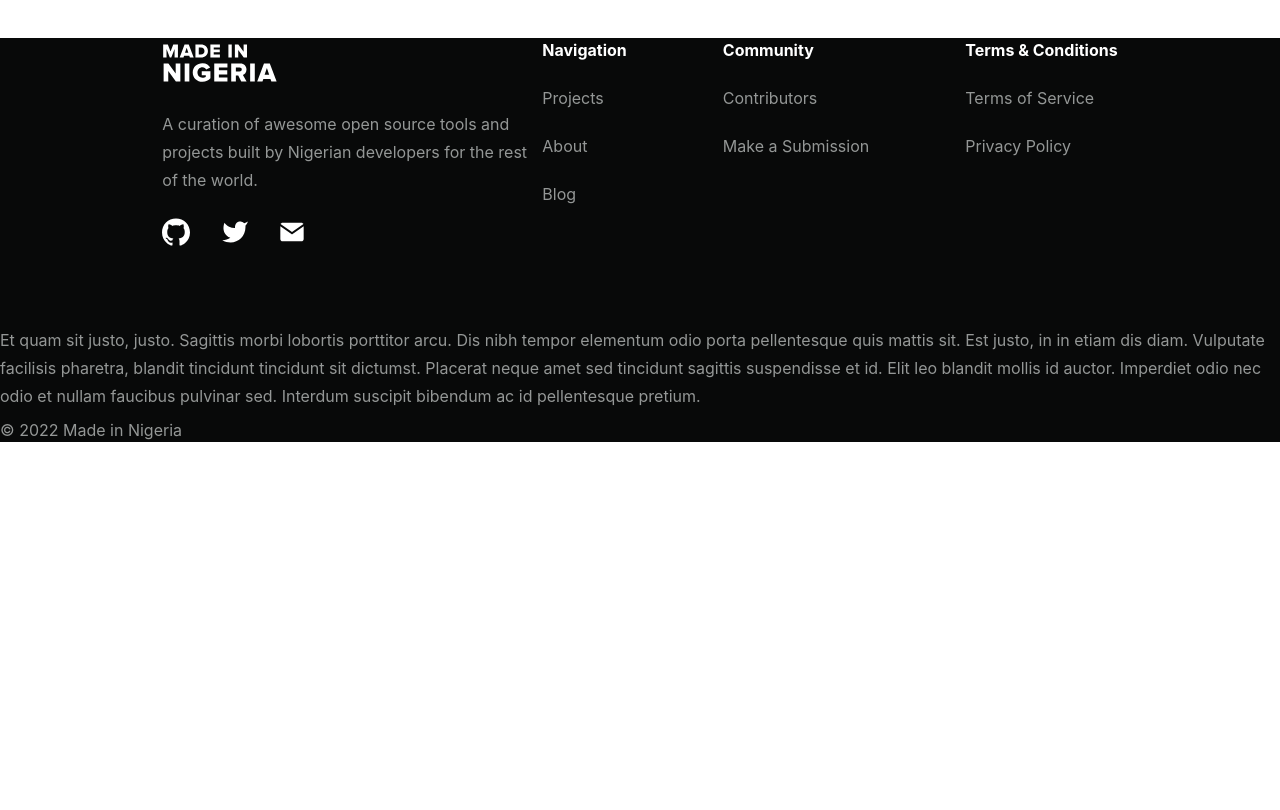
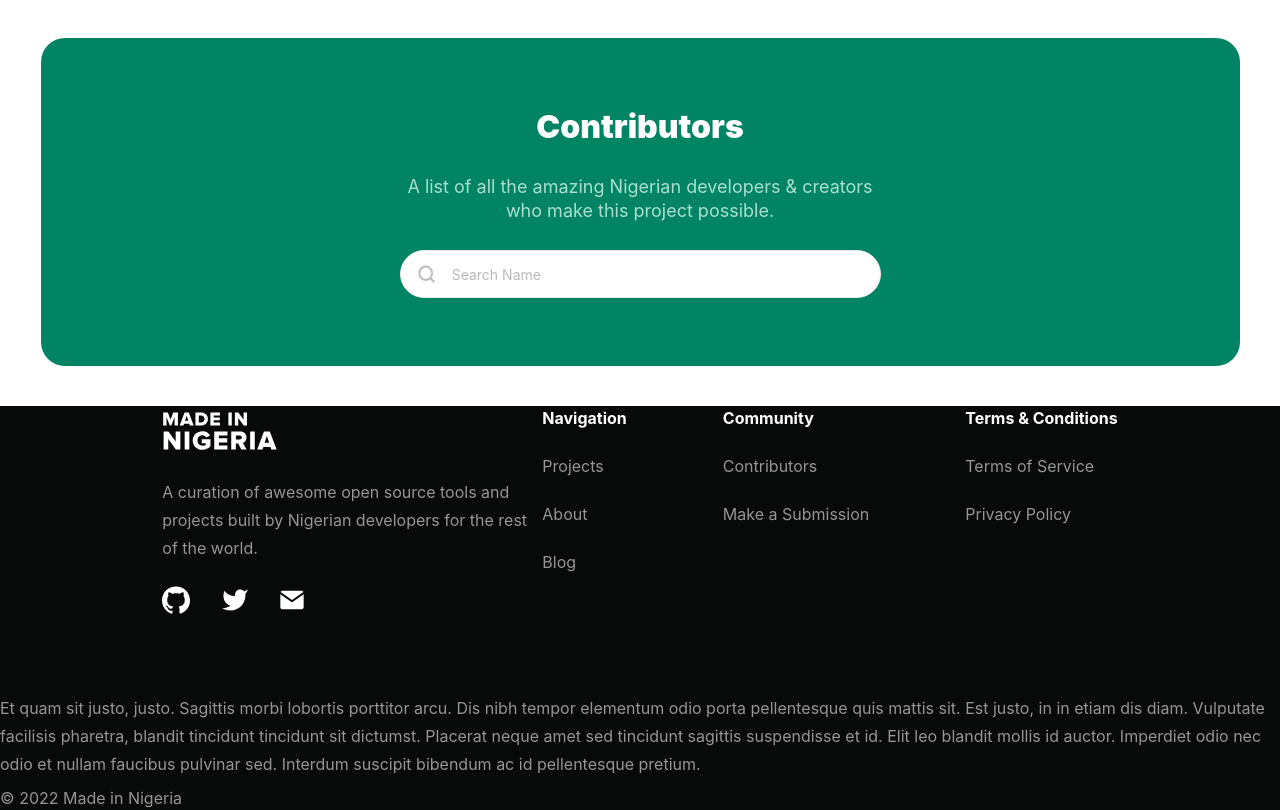
Before and after one commit to acekyd/made-in-nigeria, a Gatsby site: page / in a window 1280 px wide. Shown: the part 2892-3702 px from the top of the page. Before the commit the page ends 3334 px from the top, so only its background shows below. Built offline with nearby package versions, Linux system fonts and the light colour scheme; Gatsby itself is replaced by a stand-in of ours.

Commit message:
ContributorsHero & SearchContributors components and redering in index.js

```diff
--- /dev/null
+++ b/src/components/ContributorsHero.js
@@ -0,0 +1,65 @@
+import React from 'react';
+import { Box, Flex, Text } from '@chakra-ui/react';
+import SearchContributors from './SearchContributors';
+
+const ContributorsHero = () => {
+  return (
+    <Flex
+      flexDirection="column"
+      justifyContent="center"
+      alignItems="center"
+      backgroundColor="#008463"
+      gap={6}
+      borderRadius="24px"
+      width={{
+        base: '22.875rem',
+        sm: '22.875rem',
+        md: '22.875rem',
+        lg: '74.938rem',
+        xl: '74.938rem',
+        '2xl': '74.938rem',
+      }}
+      height={{
+        base: '28.75rem',
+        sm: '28.75rem',
+        md: '28.75rem',
+        lg: '20.5rem',
+        xl: '20.5rem',
+        '2xl': '20.5rem',
+      }}
+    >
+      <Text color="#FFFFFF" fontSize="2rem" fontWeight="900">
+        Contributors
+      </Text>
+      <Text
+        color="#AADFD2"
+        lineHeight={6}
+        textAlign="center"
+        fontSize={{
+          base: '1rem',
+          sm: '1rem',
+          md: '1rem',
+          lg: '1.125rem',
+          xl: '1.125rem',
+          '2xl': '1.125rem',
+        }}
+        fontWeight="400"
+        width={{
+          base: '16.875rem',
+          sm: '16.875rem',
+          md: '16.875rem',
+          lg: '30.438rem',
+          xl: '30.438rem',
+          '2xl': '30.438rem',
+        }}
+      >
+        A list of all the amazing Nigerian developers & creators who make this project possible.
+      </Text>
+      <Box width="1rem" display="flex" justifyContent="center">
+        <SearchContributors />
+      </Box>
+    </Flex>
+  );
+};
+
+export default ContributorsHero;
--- /dev/null
+++ b/src/components/SearchContributors.js
@@ -0,0 +1,38 @@
+import React from 'react';
+import { Box, Image, Input } from '@chakra-ui/react';
+import SearchIcon from '../images/drawer-search.png';
+
+const SearchContributors = () => {
+  return (
+    <Box padding="3px 24px">
+      <Box
+        display="flex"
+        alignItems="center"
+        padding={4}
+        borderColor="#E9EAEA"
+        backgroundColor="#FFFFFF"
+        borderWidth="1px"
+        borderRadius="90px"
+        height="3rem"
+        width={{
+          base: '19.875rem',
+          sm: '19.875rem',
+          md: '19.875rem',
+          lg: '30.063rem',
+          xl: '30.063rem',
+          '2xl': '30.063rem',
+        }}
+        gap="1rem"
+      >
+        <Image src={SearchIcon} w="1.2rem" height="1.2rem" />
+        <Input
+          variant="unstyled"
+          placeholder="Search Name"
+          _placeholder={{ color: '#B8BAB9', fontSize: 'sm' }}
+        />
+      </Box>
+    </Box>
+  );
+};
+
+export default SearchContributors;
--- a/src/pages/index.js
+++ b/src/pages/index.js
@@ -8,6 +8,7 @@ import SecondaryButton from '../components/Buttons/SecondaryButton';
 import ArticleCard from '../components/ArticleCard';
 import AcceptingContributions from '../components/AcceptingContributions';
 import BuiltByNigerians from '../components/BuiltByNigerians';
+import ContributorsHero from '../components/ContributorsHero';
 
 /*
   Notice: This is going to be the landing page
@@ -48,6 +49,10 @@ const IndexPage = () => {
           <Box display="flex" justifyContent="center" marginBottom={10}>
             <AcceptingContributions />
           </Box>
+
+          <Box display="flex" justifyContent="center" marginBottom={10}>
+            <ContributorsHero />
+          </Box>
         </Container>
       </ChakraProvider>
     </Layout>
```
